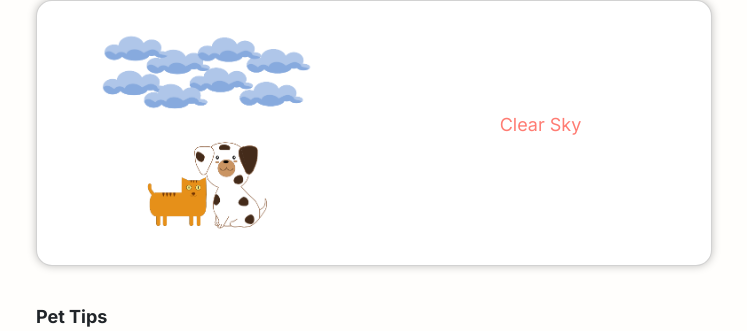
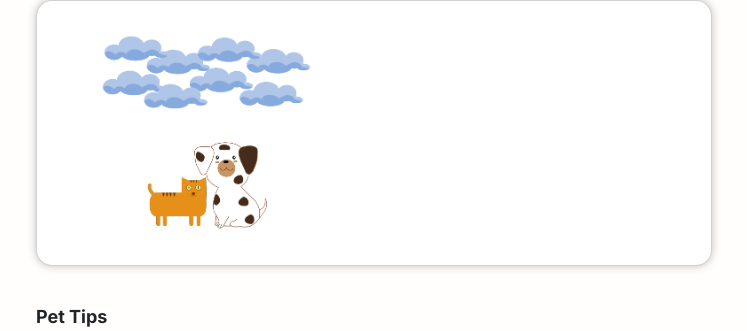
Before and after one commit to ilhye/PetPeeve, a Flask app: page / in a window 1280 px wide. Shown: the part 183-514 px from the top of the page, without its empty margins (266-1013 px from the left). Run offline with Flask 3, Linux system fonts and the light colour scheme.

Commit message:
Removed console.logs

```diff
--- a/templates/index.html
+++ b/templates/index.html
@@ -49,7 +49,7 @@
             </div>
             <div class="col-6 p-3 m-auto">
               <p id="temperature" class="mb-0"></p>
-              <p id="temp-mode">Clear Sky</p>
+              <p id="temp-mode"></p>
             </div>
           </div>
         </div>
@@ -87,7 +87,6 @@
       }
 
       function getSuggestion(paramWeather, paramHeatIndex) {
-        console.log(paramWeather + " " + paramHeatIndex)
         fetch('{{ url_for("home") }}', {
           method: "POST",
           headers: {
@@ -149,7 +148,6 @@
             let resultWeather;
 
             // Logic for managing weather
-            console.log(resultWeatherDesc)
             if (resultWeatherMain === 'Thunderstorm' || resultWeatherMain === 'Drizzle' || resultWeatherMain === 'Rain') {
               resultWeather = 'Rainy'
               weather.src = "{{ url_for('static', filename='rainy.png') }}";
@@ -189,7 +187,7 @@
 
             // Render updates
             temperature.innerHTML = resultTemp;
-            tempMode.innerHTML = "Sunny";
+            tempMode.innerHTML = resultWeather;
             locationToUpdate.innerHTML = resultCity + ", " + resultCountry;
           }
         );
```
